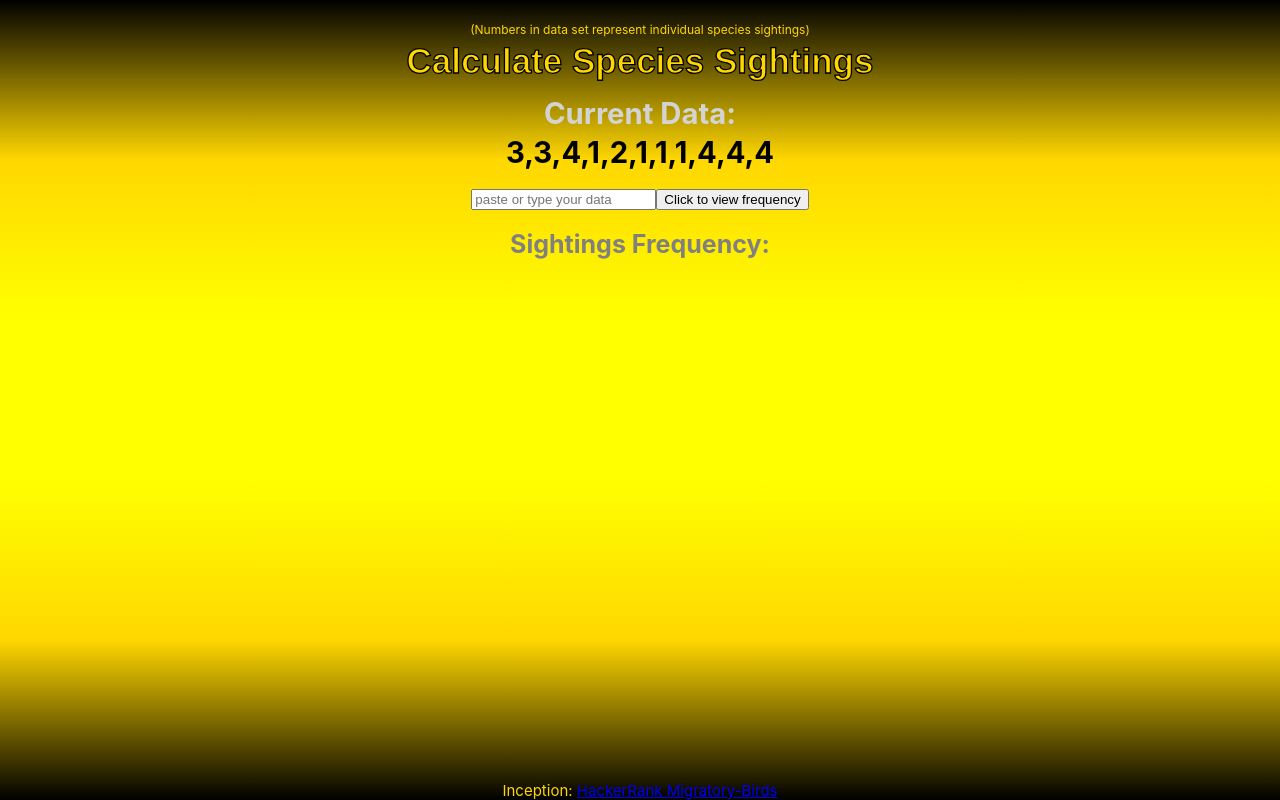
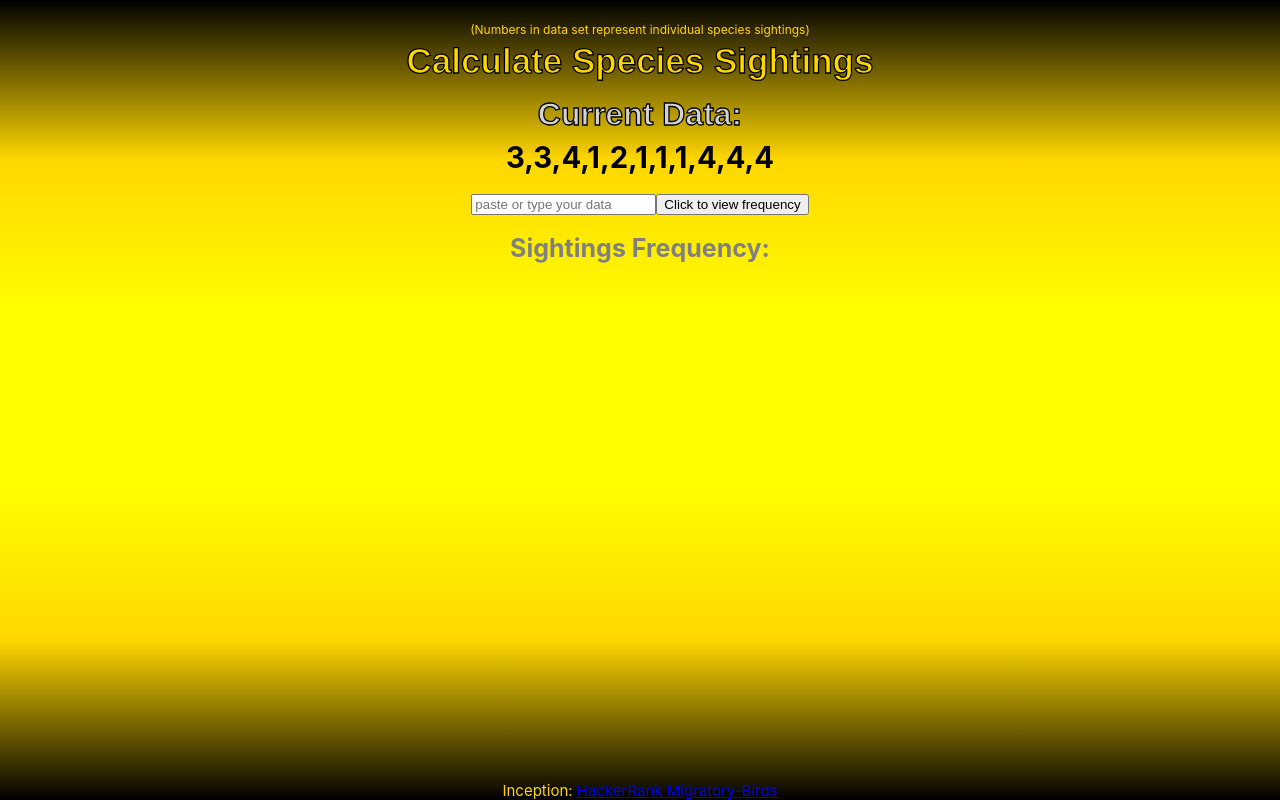
Before and after one commit to takilesi/species-sightings, a React (Create React App) app: page / in a window 1280 px wide. Built offline with nearby package versions, Linux system fonts and the light colour scheme.

Commit message:
css on Current Data

```diff
--- a/src/components/Birds.css
+++ b/src/components/Birds.css
@@ -11,6 +11,15 @@
     padding-left: 20px;
     margin-bottom: 10px;
 }
-/* .inputBox{
-    margin-bottom: 0px;
-} */
+.currentData{
+    -webkit-text-stroke: 1.3px black;
+    font-family:Arial, Helvetica, sans-serif;
+    font-size: 32px;
+    /* width: fit-content;
+    margin-right: auto;
+    margin-left: auto;
+    padding-left: 10px;
+    padding-right: 10px;
+    border-radius: 10px;
+    background-color: gold; */
+}
--- a/src/components/Birds.jsx
+++ b/src/components/Birds.jsx
@@ -61,9 +61,9 @@ function Birds() {
 
   return (
     <div className="birdsBody">
-        <h3>Current Data:</h3>
+        <h3 className="currentData">Current Data:</h3>
         <h3 className="data"> {visualizeBirdData}</h3>
-        <input className="inputBox" type="text" placeholder="paste or type your data" onChange={(e) => setBirdData(e.target.value.split(","))} />
+        <input type="text" placeholder="paste or type your data" onChange={(e) => setBirdData(e.target.value.split(","))} />
         <button type="button" onClick={handleAdd}>Click to view frequency </button>
         <FreqDisplay viewBirdArray={viewBirdArray} />
     </div>
```
